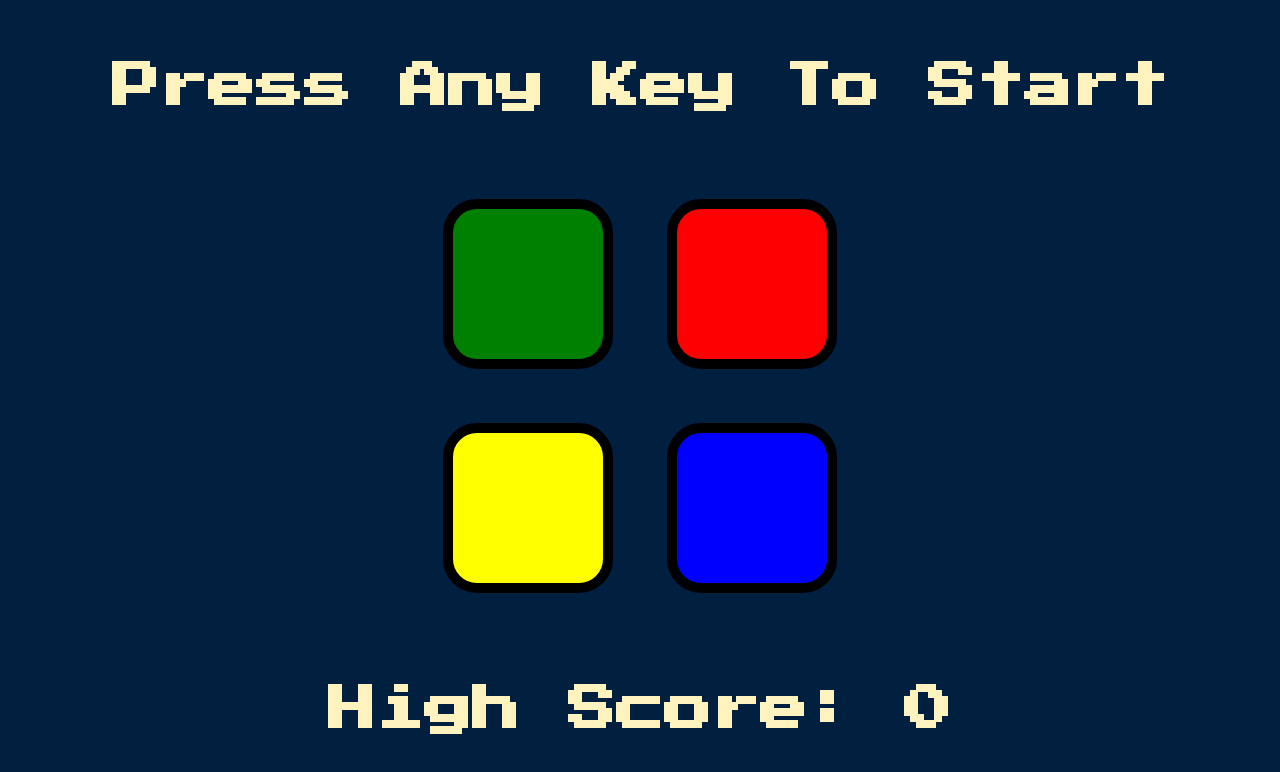
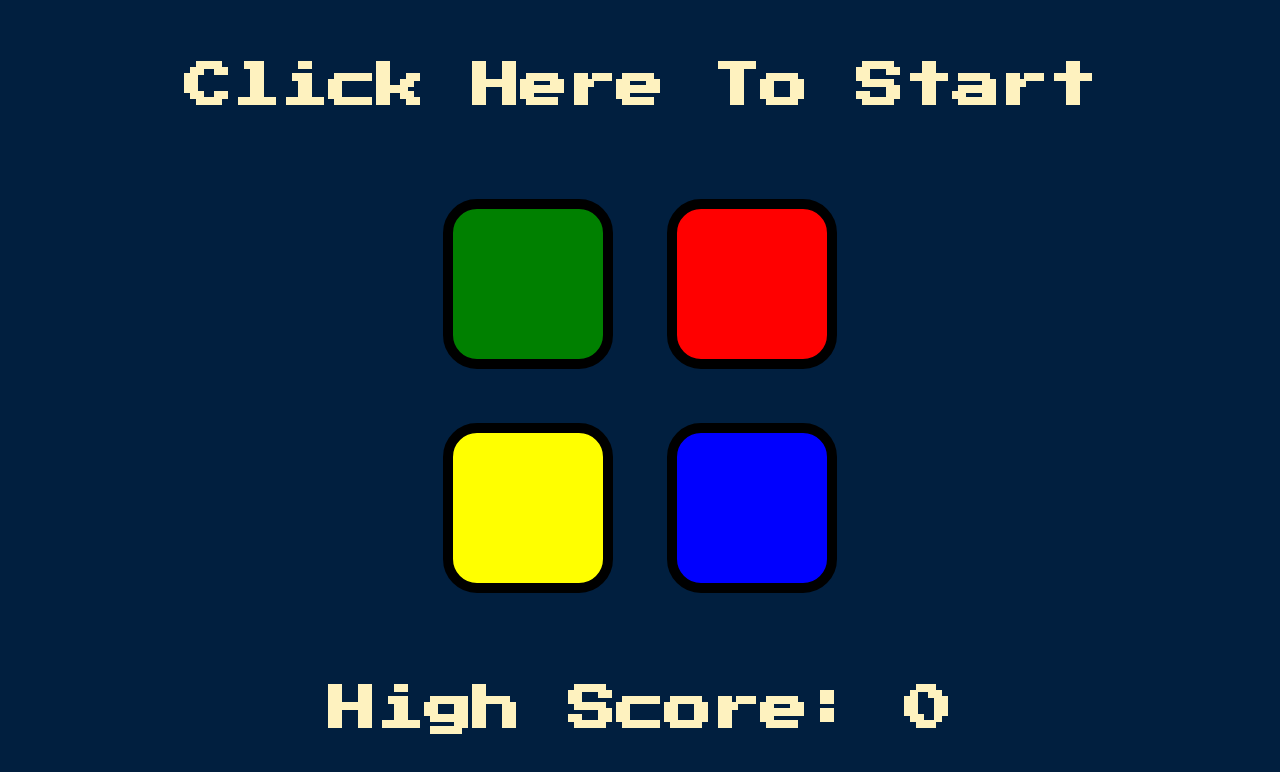
Before and after one commit to j-moses/simon, a plain HTML site: page index.html in a window 1280 px wide. Drawn offline with nearby package versions, Linux system fonts and the light colour scheme.

Commit message:
Update index.html

```diff
--- a/index.html
+++ b/index.html
@@ -9,7 +9,7 @@
 </head>
 
 <body>
-  <h1 id="level-title">Press Any Key To Start</h1>
+  <h1 id="level-title">Click Here To Start</h1>
   <h1 id="level-title2"></h1>
   <div class="container">
     <div lass="row">
```
